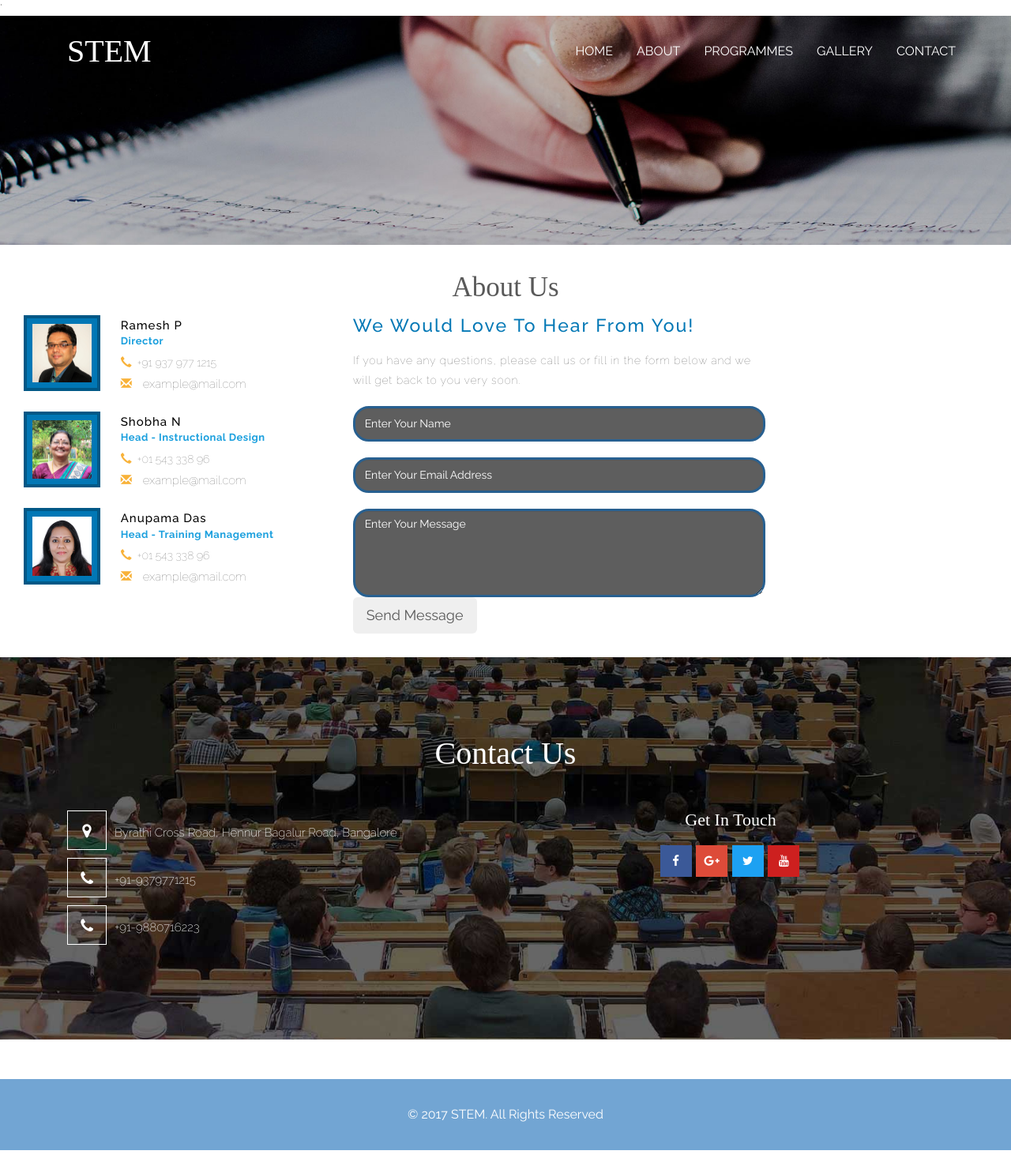
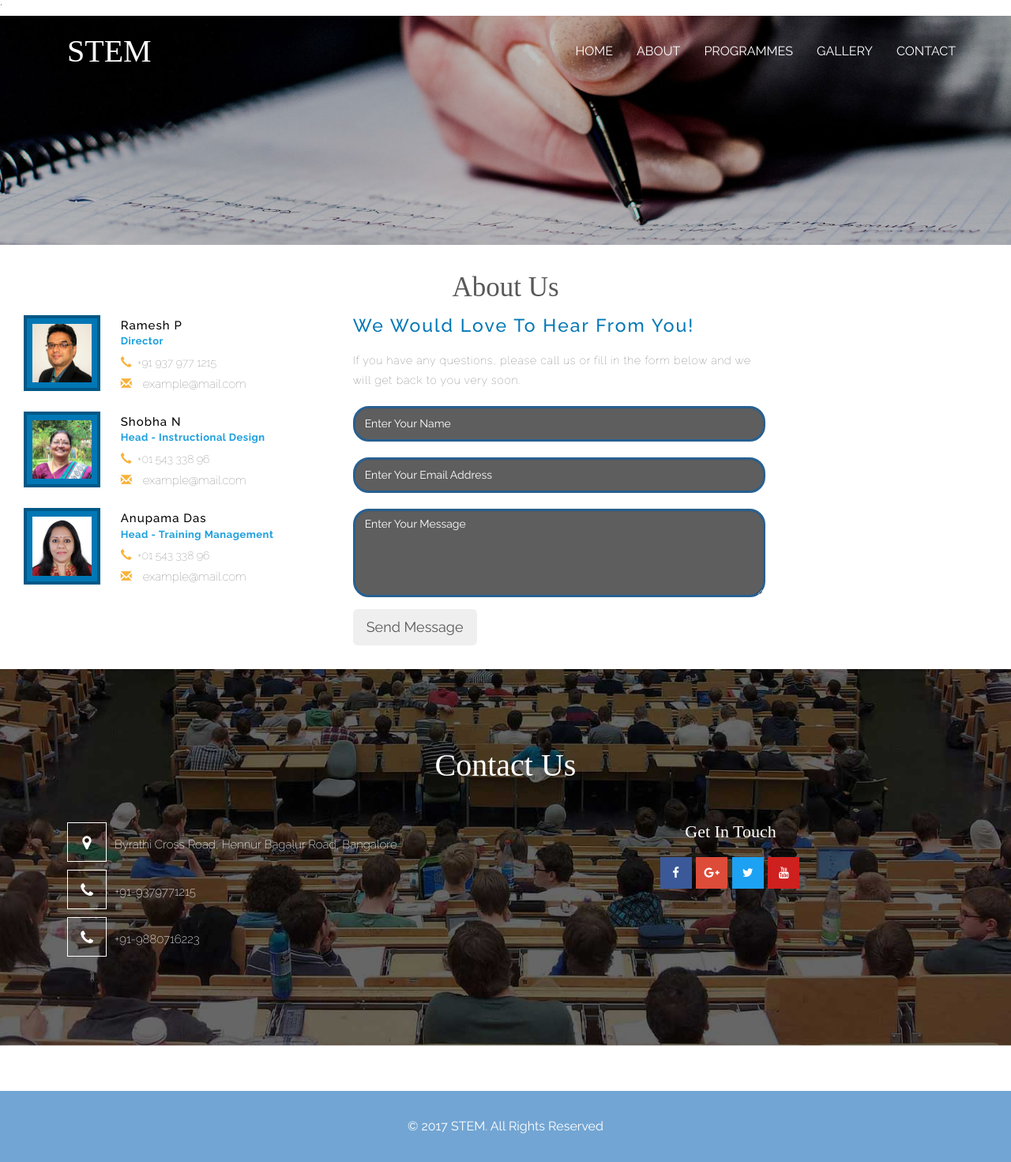
Before and after one commit to dhanyacm/stem, a Jekyll site: the page built from contact.html, in a window 1280 px wide. Shown: the whole page at 79% size. Built offline with Jekyll 4.4.1, drawn with Linux system fonts in a browser that asks for light colours; a script that is not in the unit is left out.

Commit message:
Update contact.html

```diff
--- a/contact.html
+++ b/contact.html
@@ -75,7 +75,7 @@ contact: true
 								<input class="form-control" type="email" id="email" name="your email" placeholder="Enter Your Email Address" required="">
 								<textarea class="form-control" name="your message" placeholder="Enter Your Message" required=""></textarea>
 							</div>
-							<div class="form-group2">
+							<div class="form-group2" style="padding-top:15px;">
 								<button class="btn btn-outline btn-lg" type="submit">Send Message</button>
 							</div>
 							<div class="clearfix"></div>
```
